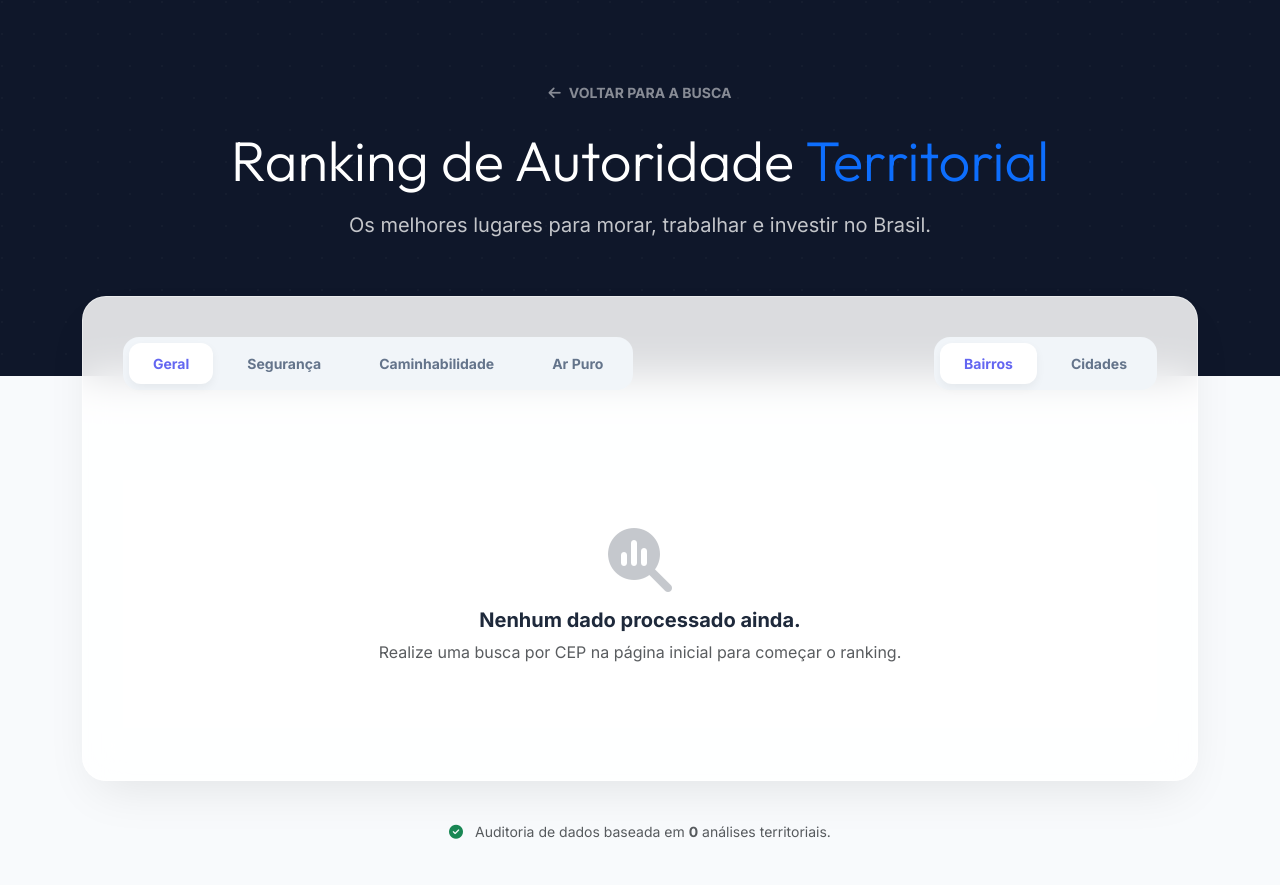
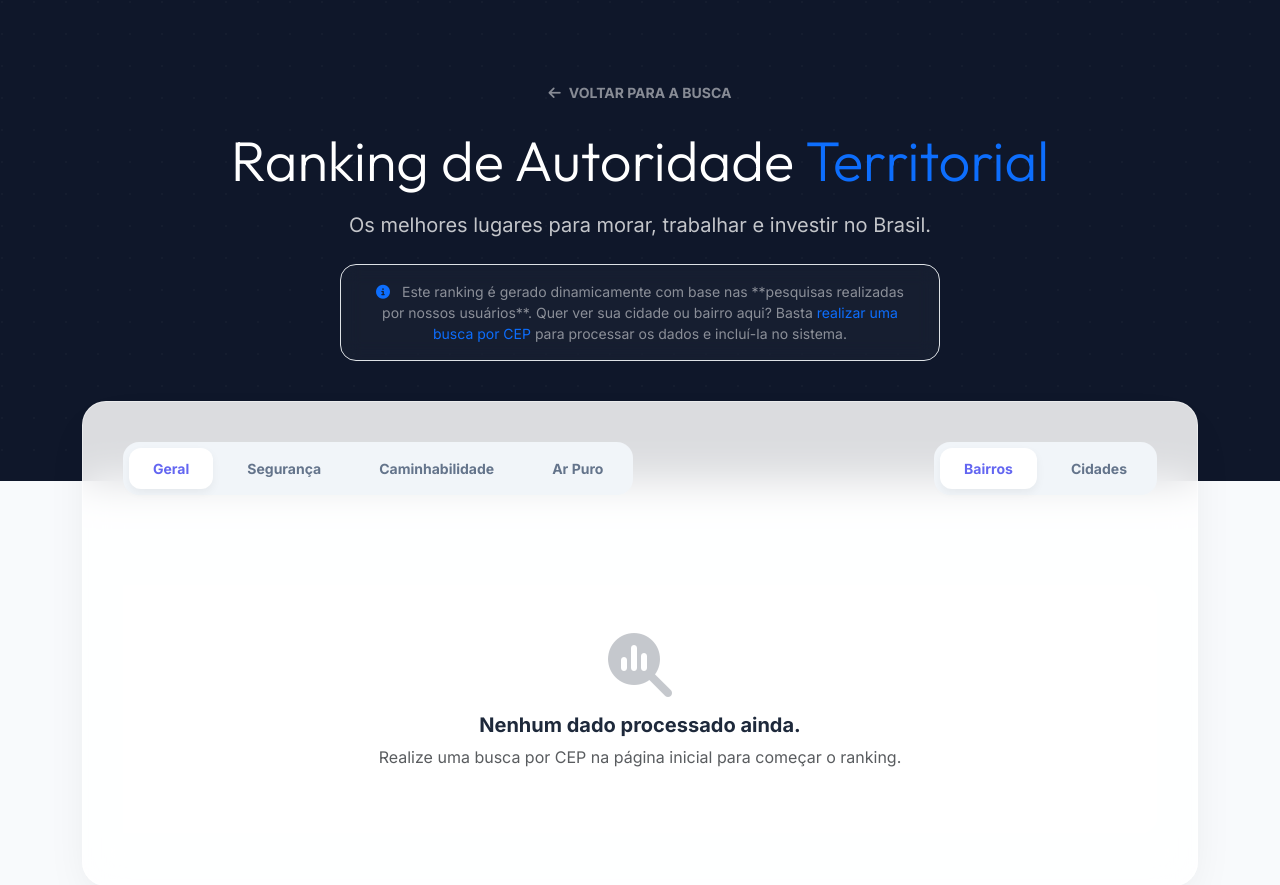
Before and after one commit to viniciuswerneck/raiox, a Laravel app: page /explorar in a window 1280 px wide. Shown: the top 885 px of the page. Run offline with Laravel 12, Linux system fonts and the light colour scheme; data that the repository does not hold is empty.

Commit message:
docs: adicionado aviso de ranking baseado em pesquisas de usuários

```diff
--- a/resources/views/report/ranking.blade.php
+++ b/resources/views/report/ranking.blade.php
@@ -205,7 +205,15 @@
                 <i class="fa-solid fa-arrow-left me-2"></i>VOLTAR PARA A BUSCA
             </a>
             <h1 class="display-4 fw-black mb-3">Ranking de Autoridade <span class="text-primary">Territorial</span></h1>
-            <p class="lead opacity-75">Os melhores lugares para morar, trabalhar e investir no Brasil.</p>
+            <p class="lead opacity-75 mb-4">Os melhores lugares para morar, trabalhar e investir no Brasil.</p>
+
+            <div class="d-inline-block px-4 py-3 rounded-4 border border-white/10" style="background: rgba(255,255,255,0.03); backdrop-filter: blur(10px); max-width: 600px;">
+                <p class="small text-white-50 mb-0 leading-relaxed font-semibold">
+                    <i class="fa-solid fa-circle-info text-primary me-2"></i>
+                    Este ranking é gerado dinamicamente com base nas **pesquisas realizadas por nossos usuários**.
+                    Quer ver sua cidade ou bairro aqui? Basta <a href="{{ route('home') }}" class="text-primary text-decoration-none hover:underline">realizar uma busca por CEP</a> para processar os dados e incluí-la no sistema.
+                </p>
+            </div>
         </div>
     </header>
 
```
